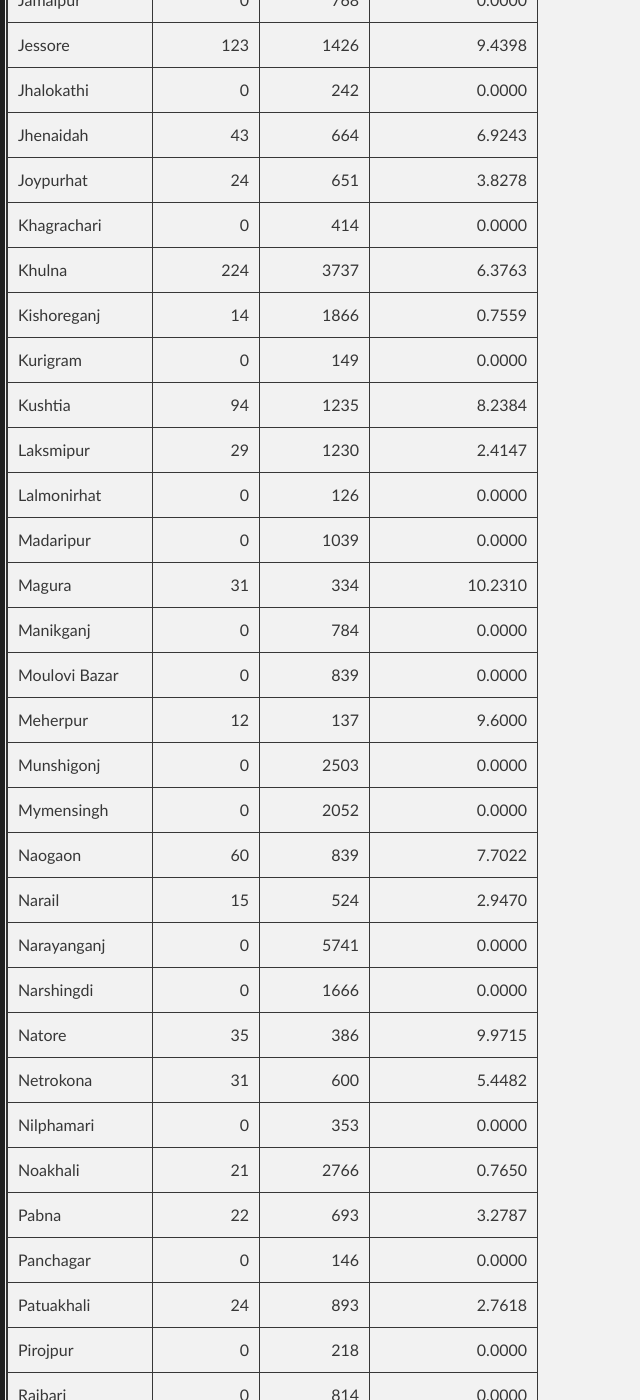
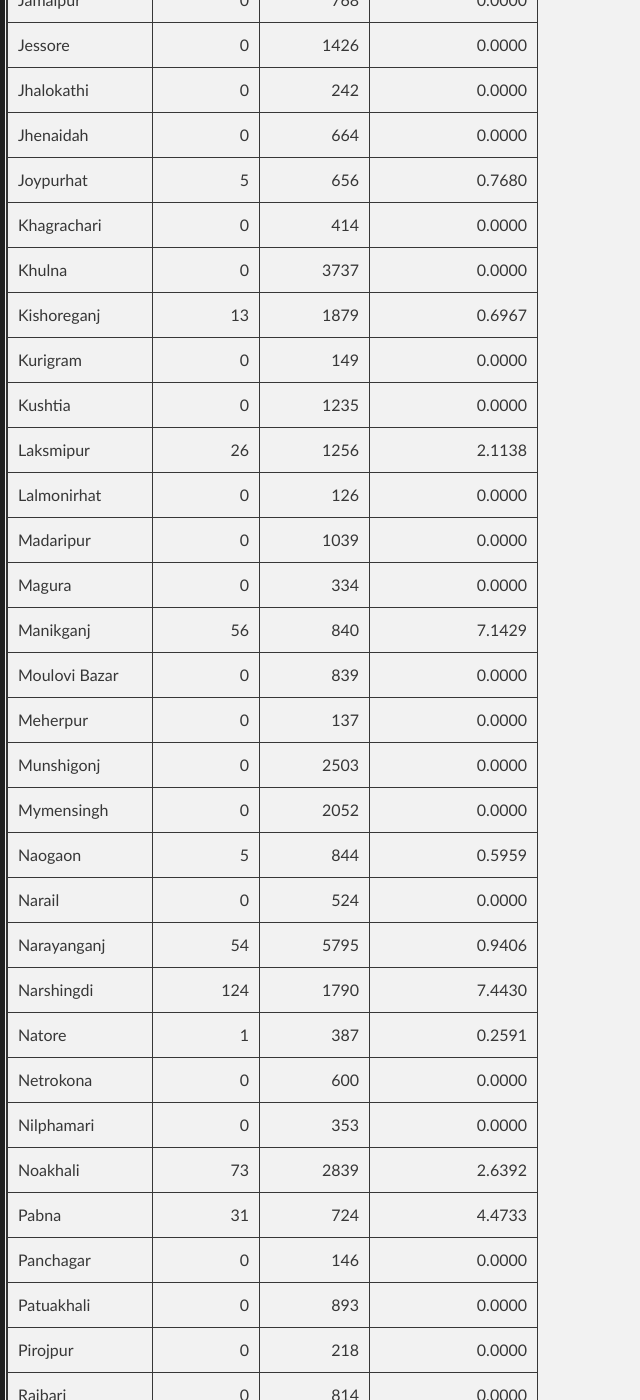
Before and after one commit to promitbasak/covid19bd, a Jekyll site: the page index.html, which Jekyll copies as it is, in a window 1280 px wide and 1400 px high, scrolled down 5156 px. Shown: the whole window, without its empty margins (0-640 px from the left). Built offline with Jekyll 4.4.1, drawn with Linux system fonts in a browser that asks for light colours; some of the changed text lies outside the part shown.

Commit message:
Update index.html

```diff
--- a/index.html
+++ b/index.html
@@ -45,7 +45,7 @@
         <h2 id="covid-19-in-bangladesh">Covid-19 in Bangladesh</h2>
 
 
-    <h4 id="this-page-is-updated-on-july-21-2020">This page is updated on <strong><u>July 21, 2020</u></strong></h4>
+    <h4 id="this-page-is-updated-on-july-23-2020">This page is updated on <strong><u>July 23, 2020</u></strong></h4>
     <h3> Today's Statistics:</h3>
         <p> Mobile Users should scroll the table right to left to see more</p>
     <table class="table table-bordered table-hover table-condensed">
@@ -67,21 +67,21 @@
 </tr></thead>
 <tbody>
 <tr>
-<td>2020-07-21</td>
-<td align="right">3057</td>
-<td align="right">41</td>
-<td align="right">1839</td>
-<td align="right">12898</td>
-<td align="right">210510</td>
-<td align="right">2709</td>
-<td align="right">115397</td>
-<td align="right">92404</td>
-<td align="right">1057234</td>
-<td align="right">1.2869</td>
+<td>2020-07-23</td>
+<td align="right">2856</td>
+<td align="right">50</td>
+<td align="right">2008</td>
+<td align="right">12398</td>
+<td align="right">216110</td>
+<td align="right">2801</td>
+<td align="right">119210</td>
+<td align="right">94099</td>
+<td align="right">1081682</td>
+<td align="right">1.2961</td>
 <td align="right">0.0235</td>
-<td align="right">19.9114</td>
-<td align="right">1169.5000</td>
-<td align="right">15.0500</td>
+<td align="right">19.9791</td>
+<td align="right">1200.6111</td>
+<td align="right">15.5611</td>
 </tr>
 </tbody>
 </table>
@@ -89,27 +89,27 @@
         <h3>Graphs:</h3>
         <div class="photo-album">
       <div>
-        <img src="https://raw.githubusercontent.com/promitbasak/Covid-19_bd_extended/master/assests/2020-07-21/Figure_1.png">
+        <img src="https://raw.githubusercontent.com/promitbasak/Covid-19_bd_extended/master/assests/2020-07-23/Figure_1.png">
         <h5>Overall Condition</h5>
       </div>
       <div>
-        <img src="https://raw.githubusercontent.com/promitbasak/Covid-19_bd_extended/master/assests/2020-07-21/Figure_2.png">
+        <img src="https://raw.githubusercontent.com/promitbasak/Covid-19_bd_extended/master/assests/2020-07-23/Figure_2.png">
         <h5>Total Cases</h5>
       </div>
       <div>
-        <img src="https://raw.githubusercontent.com/promitbasak/Covid-19_bd_extended/master/assests/2020-07-21/Figure_8.png">
+        <img src="https://raw.githubusercontent.com/promitbasak/Covid-19_bd_extended/master/assests/2020-07-23/Figure_8.png">
         <h5>Total Deaths</h5>
       </div>
       <div>
-        <img src="https://raw.githubusercontent.com/promitbasak/Covid-19_bd_extended/master/assests/2020-07-21/Figure_24.png">
+        <img src="https://raw.githubusercontent.com/promitbasak/Covid-19_bd_extended/master/assests/2020-07-23/Figure_24.png">
         <h5>District-wise Corona Map</h5>
       </div>
       <div>
-        <img src="https://raw.githubusercontent.com/promitbasak/Covid-19_bd_extended/master/assests/2020-07-21/Figure_20.png">
+        <img src="https://raw.githubusercontent.com/promitbasak/Covid-19_bd_extended/master/assests/2020-07-23/Figure_20.png">
         <h5>BD vs USA: Cases</h5>
       </div>
       <div>
-        <img src="https://raw.githubusercontent.com/promitbasak/Covid-19_bd_extended/master/assests/2020-07-21/Figure_21.png">
+        <img src="https://raw.githubusercontent.com/promitbasak/Covid-19_bd_extended/master/assests/2020-07-23/Figure_21.png">
         <h5>BD vs USA: Deaths</h5>
       </div>
     </div>
@@ -126,9 +126,9 @@
 </tr></thead>
 <tbody><tr>
 <td>Bagerhat</td>
-<td align="right">39</td>
+<td align="right">0</td>
 <td align="right">433</td>
-<td align="right">9.8985</td>
+<td align="right">0.0000</td>
 </tr>
 <tr>
 <td>Bandarban</td>
@@ -150,15 +150,15 @@
 </tr>
 <tr>
 <td>Bhola</td>
-<td align="right">15</td>
+<td align="right">0</td>
 <td align="right">471</td>
-<td align="right">3.2895</td>
+<td align="right">0.0000</td>
 </tr>
 <tr>
 <td>Bogura</td>
-<td align="right">47</td>
-<td align="right">4227</td>
-<td align="right">1.1244</td>
+<td align="right">84</td>
+<td align="right">4311</td>
+<td align="right">1.9872</td>
 </tr>
 <tr>
 <td>B. Baria</td>
@@ -168,27 +168,27 @@
 </tr>
 <tr>
 <td>Chandpur</td>
-<td align="right">28</td>
-<td align="right">1489</td>
-<td align="right">1.9165</td>
+<td align="right">81</td>
+<td align="right">1570</td>
+<td align="right">5.4399</td>
 </tr>
 <tr>
 <td>Chapainawabganj</td>
-<td align="right">27</td>
+<td align="right">0</td>
 <td align="right">318</td>
-<td align="right">9.2784</td>
+<td align="right">0.0000</td>
 </tr>
 <tr>
 <td>Chattogram</td>
-<td align="right">173</td>
+<td align="right">0</td>
 <td align="right">12927</td>
-<td align="right">1.3564</td>
+<td align="right">0.0000</td>
 </tr>
 <tr>
 <td>Chuadanga</td>
-<td align="right">82</td>
+<td align="right">0</td>
 <td align="right">446</td>
-<td align="right">22.5275</td>
+<td align="right">0.0000</td>
 </tr>
 <tr>
 <td>Cox&#39;s bazar</td>
@@ -204,9 +204,9 @@
 </tr>
 <tr>
 <td>Dhaka</td>
-<td align="right">52</td>
-<td align="right">42085</td>
-<td align="right">0.1237</td>
+<td align="right">10025</td>
+<td align="right">52110</td>
+<td align="right">23.8208</td>
 </tr>
 <tr>
 <td>Dinajpur</td>
@@ -258,9 +258,9 @@
 </tr>
 <tr>
 <td>Jessore</td>
-<td align="right">123</td>
+<td align="right">0</td>
 <td align="right">1426</td>
-<td align="right">9.4398</td>
+<td align="right">0.0000</td>
 </tr>
 <tr>
 <td>Jhalokathi</td>
@@ -270,15 +270,15 @@
 </tr>
 <tr>
 <td>Jhenaidah</td>
-<td align="right">43</td>
+<td align="right">0</td>
 <td align="right">664</td>
-<td align="right">6.9243</td>
+<td align="right">0.0000</td>
 </tr>
 <tr>
 <td>Joypurhat</td>
-<td align="right">24</td>
-<td align="right">651</td>
-<td align="right">3.8278</td>
+<td align="right">5</td>
+<td align="right">656</td>
+<td align="right">0.7680</td>
 </tr>
 <tr>
 <td>Khagrachari</td>
@@ -288,15 +288,15 @@
 </tr>
 <tr>
 <td>Khulna</td>
-<td align="right">224</td>
+<td align="right">0</td>
 <td align="right">3737</td>
-<td align="right">6.3763</td>
+<td align="right">0.0000</td>
 </tr>
 <tr>
 <td>Kishoreganj</td>
-<td align="right">14</td>
-<td align="right">1866</td>
-<td align="right">0.7559</td>
+<td align="right">13</td>
+<td align="right">1879</td>
+<td align="right">0.6967</td>
 </tr>
 <tr>
 <td>Kurigram</td>
@@ -306,15 +306,15 @@
 </tr>
 <tr>
 <td>Kushtia</td>
-<td align="right">94</td>
+<td align="right">0</td>
 <td align="right">1235</td>
-<td align="right">8.2384</td>
+<td align="right">0.0000</td>
 </tr>
 <tr>
 <td>Laksmipur</td>
-<td align="right">29</td>
-<td align="right">1230</td>
-<td align="right">2.4147</td>
+<td align="right">26</td>
+<td align="right">1256</td>
+<td align="right">2.1138</td>
 </tr>
 <tr>
 <td>Lalmonirhat</td>
@@ -330,93 +330,93 @@
 </tr>
 <tr>
 <td>Magura</td>
+<td align="right">0</td>
+<td align="right">334</td>
+<td align="right">0.0000</td>
+</tr>
+<tr>
+<td>Manikganj</td>
+<td align="right">56</td>
+<td align="right">840</td>
+<td align="right">7.1429</td>
+</tr>
+<tr>
+<td>Moulovi Bazar</td>
+<td align="right">0</td>
+<td align="right">839</td>
+<td align="right">0.0000</td>
+</tr>
+<tr>
+<td>Meherpur</td>
+<td align="right">0</td>
+<td align="right">137</td>
+<td align="right">0.0000</td>
+</tr>
+<tr>
+<td>Munshigonj</td>
+<td align="right">0</td>
+<td align="right">2503</td>
+<td align="right">0.0000</td>
+</tr>
+<tr>
+<td>Mymensingh</td>
+<td align="right">0</td>
+<td align="right">2052</td>
+<td align="right">0.0000</td>
+</tr>
+<tr>
+<td>Naogaon</td>
+<td align="right">5</td>
+<td align="right">844</td>
+<td align="right">0.5959</td>
+</tr>
+<tr>
+<td>Narail</td>
+<td align="right">0</td>
+<td align="right">524</td>
+<td align="right">0.0000</td>
+</tr>
+<tr>
+<td>Narayanganj</td>
+<td align="right">54</td>
+<td align="right">5795</td>
+<td align="right">0.9406</td>
+</tr>
+<tr>
+<td>Narshingdi</td>
+<td align="right">124</td>
+<td align="right">1790</td>
+<td align="right">7.4430</td>
+</tr>
+<tr>
+<td>Natore</td>
+<td align="right">1</td>
+<td align="right">387</td>
+<td align="right">0.2591</td>
+</tr>
+<tr>
+<td>Netrokona</td>
+<td align="right">0</td>
+<td align="right">600</td>
+<td align="right">0.0000</td>
+</tr>
+<tr>
+<td>Nilphamari</td>
+<td align="right">0</td>
+<td align="right">353</td>
+<td align="right">0.0000</td>
+</tr>
+<tr>
+<td>Noakhali</td>
+<td align="right">73</td>
+<td align="right">2839</td>
+<td align="right">2.6392</td>
+</tr>
+<tr>
+<td>Pabna</td>
 <td align="right">31</td>
-<td align="right">334</td>
-<td align="right">10.2310</td>
-</tr>
-<tr>
-<td>Manikganj</td>
-<td align="right">0</td>
-<td align="right">784</td>
-<td align="right">0.0000</td>
-</tr>
-<tr>
-<td>Moulovi Bazar</td>
-<td align="right">0</td>
-<td align="right">839</td>
-<td align="right">0.0000</td>
-</tr>
-<tr>
-<td>Meherpur</td>
-<td align="right">12</td>
-<td align="right">137</td>
-<td align="right">9.6000</td>
-</tr>
-<tr>
-<td>Munshigonj</td>
-<td align="right">0</td>
-<td align="right">2503</td>
-<td align="right">0.0000</td>
-</tr>
-<tr>
-<td>Mymensingh</td>
-<td align="right">0</td>
-<td align="right">2052</td>
-<td align="right">0.0000</td>
-</tr>
-<tr>
-<td>Naogaon</td>
-<td align="right">60</td>
-<td align="right">839</td>
-<td align="right">7.7022</td>
-</tr>
-<tr>
-<td>Narail</td>
-<td align="right">15</td>
-<td align="right">524</td>
-<td align="right">2.9470</td>
-</tr>
-<tr>
-<td>Narayanganj</td>
-<td align="right">0</td>
-<td align="right">5741</td>
-<td align="right">0.0000</td>
-</tr>
-<tr>
-<td>Narshingdi</td>
-<td align="right">0</td>
-<td align="right">1666</td>
-<td align="right">0.0000</td>
-</tr>
-<tr>
-<td>Natore</td>
-<td align="right">35</td>
-<td align="right">386</td>
-<td align="right">9.9715</td>
-</tr>
-<tr>
-<td>Netrokona</td>
-<td align="right">31</td>
-<td align="right">600</td>
-<td align="right">5.4482</td>
-</tr>
-<tr>
-<td>Nilphamari</td>
-<td align="right">0</td>
-<td align="right">353</td>
-<td align="right">0.0000</td>
-</tr>
-<tr>
-<td>Noakhali</td>
-<td align="right">21</td>
-<td align="right">2766</td>
-<td align="right">0.7650</td>
-</tr>
-<tr>
-<td>Pabna</td>
-<td align="right">22</td>
-<td align="right">693</td>
-<td align="right">3.2787</td>
+<td align="right">724</td>
+<td align="right">4.4733</td>
 </tr>
 <tr>
 <td>Panchagar</td>
@@ -426,9 +426,9 @@
 </tr>
 <tr>
 <td>Patuakhali</td>
-<td align="right">24</td>
+<td align="right">0</td>
 <td align="right">893</td>
-<td align="right">2.7618</td>
+<td align="right">0.0000</td>
 </tr>
 <tr>
 <td>Pirojpur</td>
@@ -462,9 +462,9 @@
 </tr>
 <tr>
 <td>Satkhira</td>
-<td align="right">60</td>
+<td align="right">0</td>
 <td align="right">547</td>
-<td align="right">12.3203</td>
+<td align="right">0.0000</td>
 </tr>
 <tr>
 <td>Shariatpur</td>
@@ -480,9 +480,9 @@
 </tr>
 <tr>
 <td>Sirajganj</td>
-<td align="right">24</td>
-<td align="right">1083</td>
-<td align="right">2.2663</td>
+<td align="right">97</td>
+<td align="right">1180</td>
+<td align="right">8.9566</td>
 </tr>
 <tr>
 <td>Sunamganj</td>
@@ -492,15 +492,15 @@
 </tr>
 <tr>
 <td>Sylhet</td>
-<td align="right">0</td>
-<td align="right">3500</td>
-<td align="right">0.0000</td>
+<td align="right">287</td>
+<td align="right">3787</td>
+<td align="right">8.2000</td>
 </tr>
 <tr>
 <td>Tangail</td>
-<td align="right">36</td>
-<td align="right">1225</td>
-<td align="right">3.0278</td>
+<td align="right">46</td>
+<td align="right">1271</td>
+<td align="right">3.7551</td>
 </tr>
 <tr>
 <td>Thakurgaon</td>
@@ -2846,6 +2846,40 @@
 <td align="right">1169.5000</td>
 <td align="right">15.0500</td>
 </tr>
+<tr>
+<td>2020-07-22</td>
+<td align="right">2744</td>
+<td align="right">42</td>
+<td align="right">1805</td>
+<td align="right">12050</td>
+<td align="right">213254</td>
+<td align="right">2751</td>
+<td align="right">117202</td>
+<td align="right">93301</td>
+<td align="right">1069284</td>
+<td align="right">1.2900</td>
+<td align="right">0.0235</td>
+<td align="right">19.9436</td>
+<td align="right">1184.7444</td>
+<td align="right">15.2833</td>
+</tr>
+<tr>
+<td>2020-07-23</td>
+<td align="right">2856</td>
+<td align="right">50</td>
+<td align="right">2008</td>
+<td align="right">12398</td>
+<td align="right">216110</td>
+<td align="right">2801</td>
+<td align="right">119210</td>
+<td align="right">94099</td>
+<td align="right">1081682</td>
+<td align="right">1.2961</td>
+<td align="right">0.0235</td>
+<td align="right">19.9791</td>
+<td align="right">1200.6111</td>
+<td align="right">15.5611</td>
+</tr>
 </tbody></table>
 
 
```
